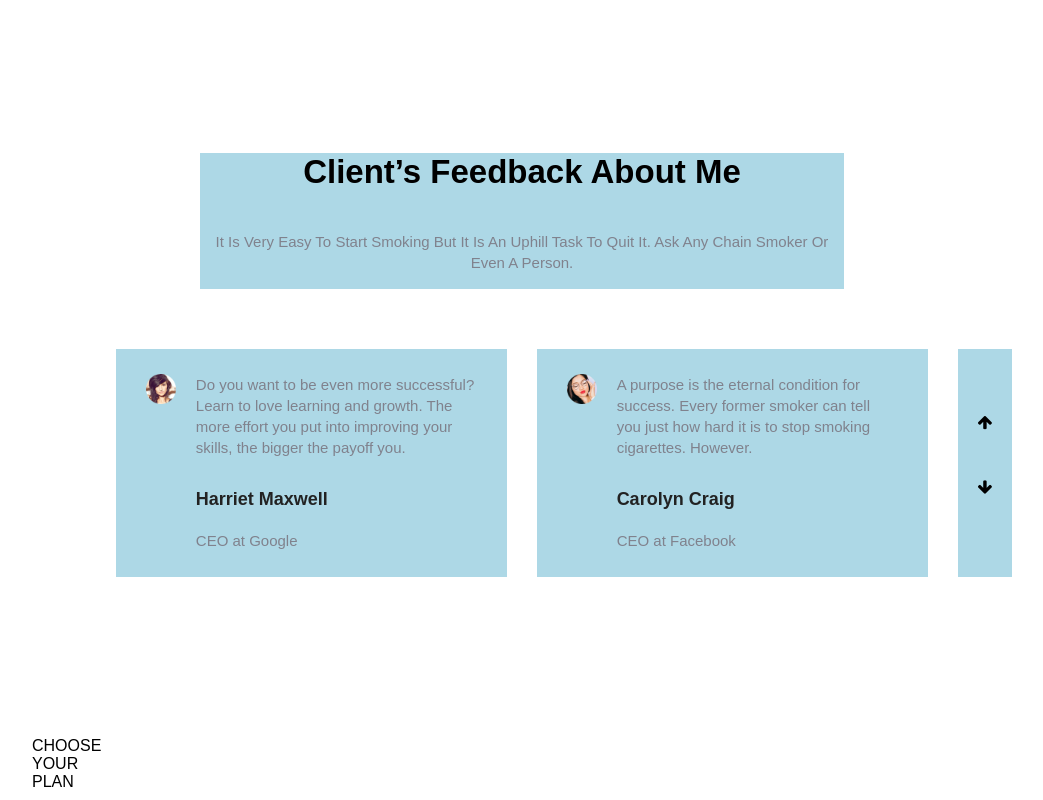
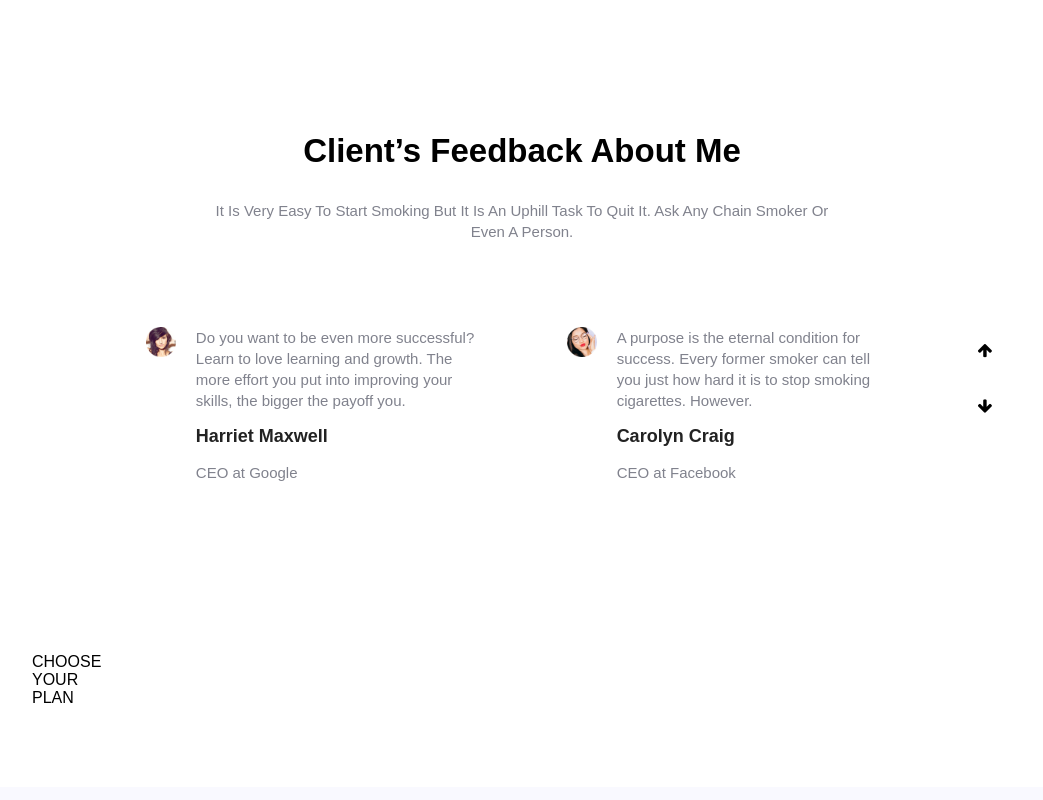
Before and after one commit to front-end-by-rimantas/19-grupe-portfolio-personal, a website: page index.html in a window 1280 px wide. Shown: the part 1800-2600 px from the top of the page, without its empty margins (118-1161 px from the left). Drawn offline with Linux system fonts and the light colour scheme.

Commit message:
Final commit clients feed html+css basic structure

```diff
--- a/css/components/clients-feedback.css
+++ b/css/components/clients-feedback.css
@@ -1,23 +1,3 @@
-p {
-    color: #777777;
-    font-size: 14px;
-    margin-bottom: 16px;
-}
-h3 {
-    color: #222222;
-    font-size: 36px;
-    margin-bottom: 10px;
-}
-h4 {
-    color: #222222;
-    font-size: 18px;
-    padding: 0px;
-    margin-bottom: 5px;
-}
-
-.container > .row > * {
-   background-color: lightblue;
-}
 .row.clients-feedback {
     column-gap: 30px;
     row-gap: 5px;
@@ -65,6 +45,8 @@ div.row.clients-feedback-main {
                 width: 90%;
             }
     .cont-arrow {
+        width: 100%;
+        height: 100%;
         display: grid;
         grid-template-areas:
         ". a a a ."
@@ -75,24 +57,17 @@ div.row.clients-feedback-main {
     .cont-arrow > span.arrow-up {
         display: inline-block;
         width: 100%;
-        height: 50%;
+        height: 100%;
         text-align: center;
-        /* padding-top: 30px; */
         grid-area: b;
-        align-self: center;
-        justify-self: center;
     }
     .cont-arrow > span.arrow-down {
         display: inline-block;
         width: 100%;
-        height: 50%;
+        height: 100%;
         text-align: center;
-        /* padding-bottom: 50px; */
         grid-area: c;
-        align-self: center;
-        justify-self: center;
     }
-        .fa fa-arrow-down {
-            display: inline-block;
-            width: 100%;
-        }
+    /* ARROWS position fix START*/
+
+    /* ARROWS position fix END*/
```
Also changed, not shown: index.html (+0 -3 lines).
